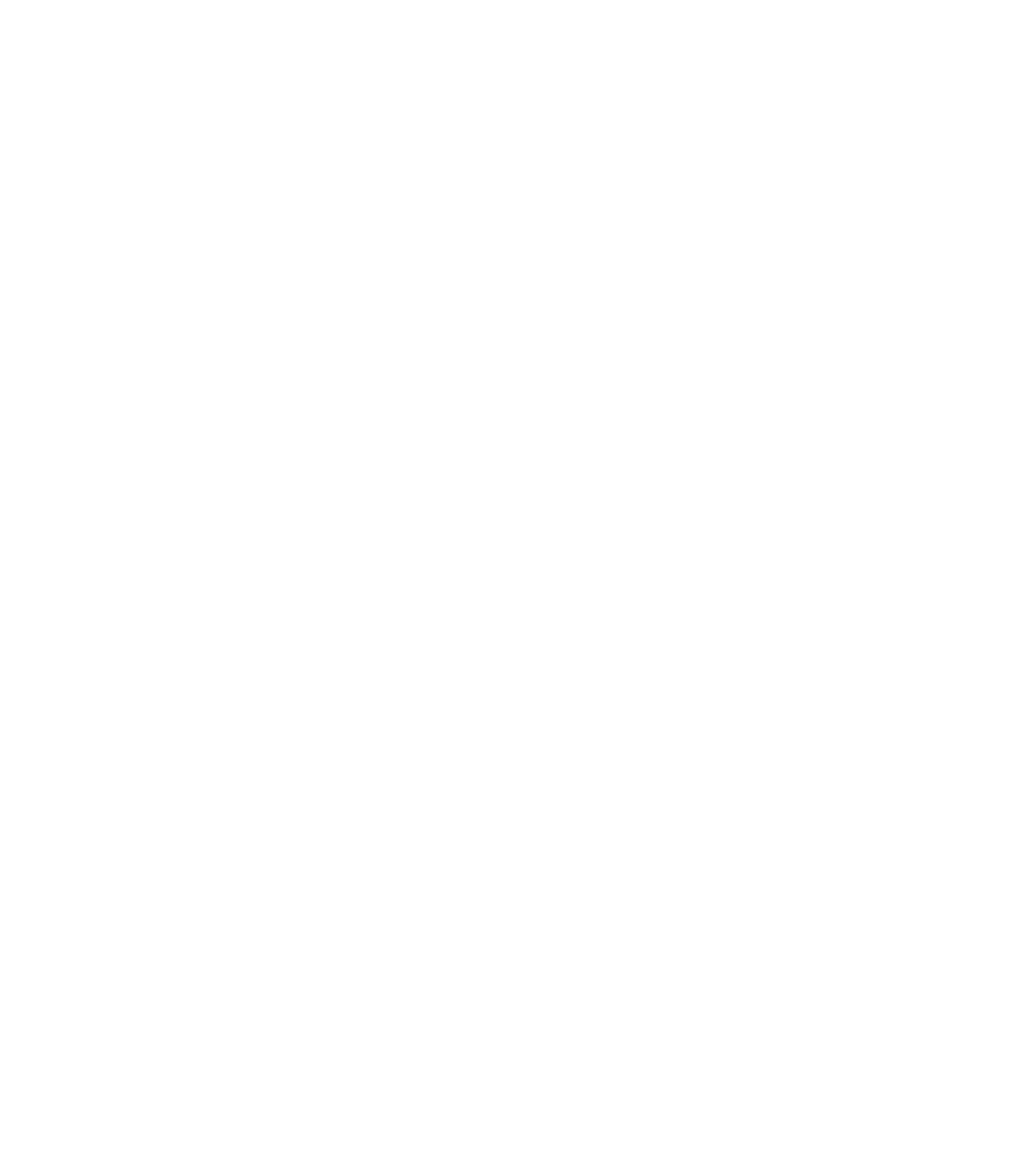
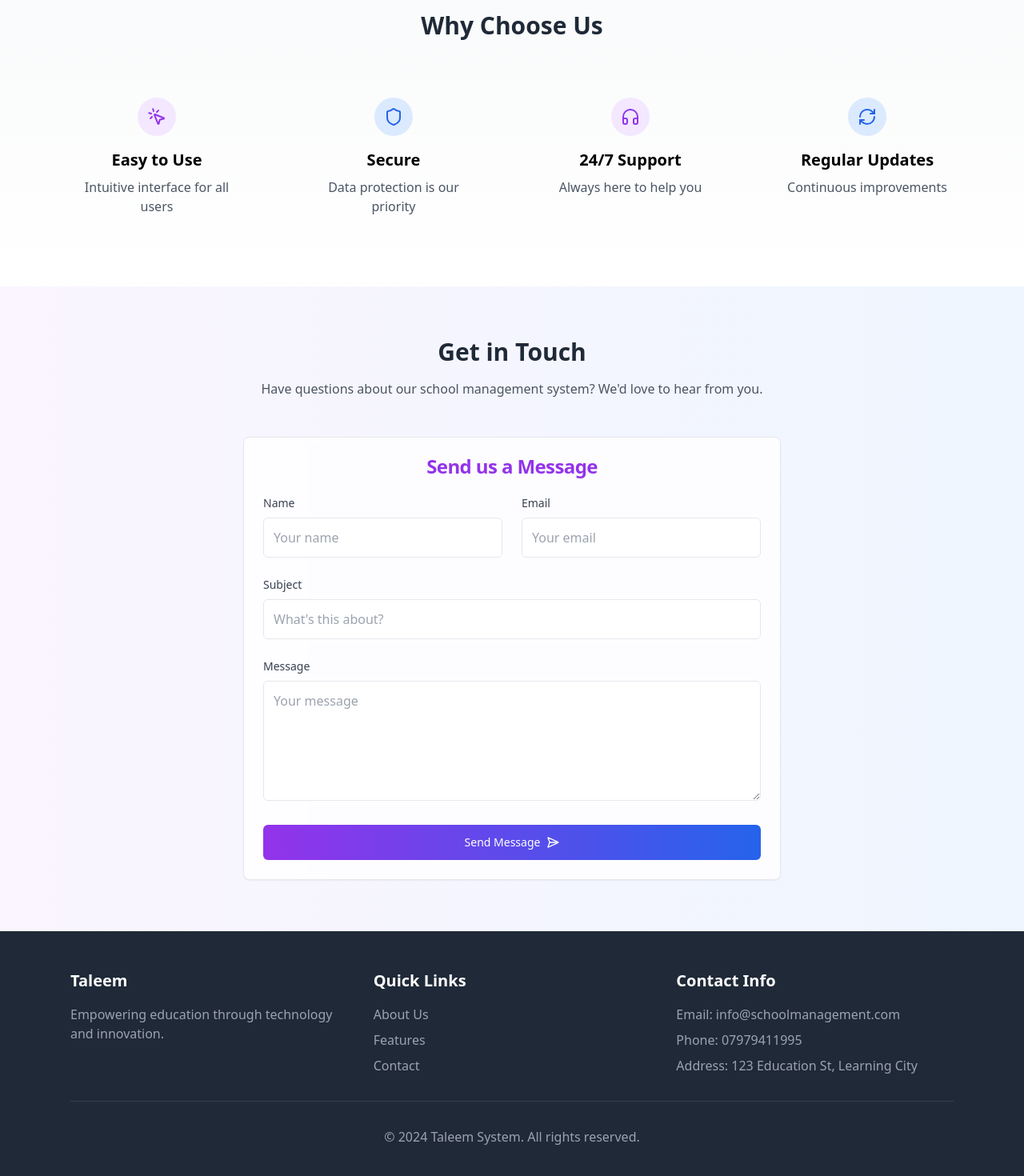
Before and after one commit to MAIsmail1/SchoolManagementSystem, a React (Create React App) app: page / in a window 1280 px wide. Shown: the part 866-2336 px from the top of the page at 80% size. Before the commit the page ends 864 px from the top, so only its background shows below. Built offline with nearby package versions, Linux system fonts and the light colour scheme.

Commit message:
taleem. added contact form and made changes to ui.

```diff
--- a/src/App.js
+++ b/src/App.js
@@ -3,9 +3,10 @@
 import { BrowserRouter as Router, Routes, Route, useLocation } from 'react-router-dom';
 import { Card, CardContent, CardHeader, CardTitle } from './components/common/card';
 import { Button } from './components/common/button';
-import { GraduationCap } from 'lucide-react';
+import { GraduationCap, MousePointerClick, Shield, HeadphonesIcon, RefreshCw} from 'lucide-react';
 import { AuthProvider } from './contexts/AuthContext';
 import Navigation from './components/layout/Navigation';
+import ContactForm from './components/layout/ContactForm.js';
 
 // AppContent component to handle route changes and state
 const AppContent = () => {
@@ -56,14 +57,15 @@
     return Object.keys(newErrors).length === 0;
   };
 
-  // Landing Page Component
+  // Landing Page Component in App.js
 const LandingPage = () => (
-    <div className="min-h-screen bg-gradient-to-b from-blue-50 to-white">
+  <div className="min-h-screen">
+    {/* Hero Section */}
     <div className="px-6 py-16 bg-gradient-to-r from-purple-100 to-blue-100">
       <div className="max-w-6xl mx-auto text-center">
         <GraduationCap className="w-16 h-16 mx-auto mb-6 text-purple-600" />
         <h1 className="text-4xl font-bold text-gray-800 mb-4">
-            Welcome to School Management System
+          Welcome to Taleem
         </h1>
         <p className="text-xl text-gray-600 mb-8">
           Empowering education through seamless management and communication
@@ -75,48 +77,151 @@
       </div>
     </div>
 
-      <div className="py-16 px-6">
+    {/* Features Section */}
+    <div className="py-16 px-6 bg-white">
       <div className="max-w-6xl mx-auto">
         <h2 className="text-3xl font-bold text-center text-gray-800 mb-12">
           Our Features
         </h2>
         <div className="grid md:grid-cols-3 gap-8">
-            <Card>
+          <Card className="hover:shadow-lg transition-shadow duration-300">
             <CardHeader>
               <CardTitle>Student Management</CardTitle>
             </CardHeader>
             <CardContent>
               <p className="text-gray-600">
-                  Efficiently manage enrollments and track student progress.
+                Efficiently manage enrollments and track student progress. Keep detailed records
+                and monitor academic performance.
               </p>
             </CardContent>
           </Card>
-            <Card>
+          <Card className="hover:shadow-lg transition-shadow duration-300">
             <CardHeader>
               <CardTitle>Teacher Portal</CardTitle>
             </CardHeader>
             <CardContent>
               <p className="text-gray-600">
-                  Easy access to class schedules and student information.
+                Easy access to class schedules, student information, and grading tools.
+                Streamline your teaching workflow.
               </p>
             </CardContent>
           </Card>
-            <Card>
+          <Card className="hover:shadow-lg transition-shadow duration-300">
             <CardHeader>
               <CardTitle>Parent Access</CardTitle>
             </CardHeader>
             <CardContent>
               <p className="text-gray-600">
                 Monitor your child's progress and communicate with teachers.
+                Stay involved in your child's education.
               </p>
             </CardContent>
           </Card>
         </div>
       </div>
     </div>
+
+    {/* Benefits Section */}
+<div className="py-16 px-6 bg-gradient-to-b from-gray-50 to-white">
+  <div className="max-w-6xl mx-auto">
+    <h2 className="text-3xl font-bold text-center text-gray-800 mb-12">
+      Why Choose Us
+    </h2>
+    <div className="grid md:grid-cols-2 lg:grid-cols-4 gap-8">
+      <div className="text-center p-6">
+        <div className="w-12 h-12 bg-purple-100 rounded-full flex items-center justify-center mx-auto mb-4">
+          <MousePointerClick className="w-6 h-6 text-purple-600" />
+        </div>
+        <h3 className="text-xl font-semibold mb-2">Easy to Use</h3>
+        <p className="text-gray-600">Intuitive interface for all users</p>
+      </div>
+      <div className="text-center p-6">
+        <div className="w-12 h-12 bg-blue-100 rounded-full flex items-center justify-center mx-auto mb-4">
+          <Shield className="w-6 h-6 text-blue-600" />
+        </div>
+        <h3 className="text-xl font-semibold mb-2">Secure</h3>
+        <p className="text-gray-600">Data protection is our priority</p>
+      </div>
+      <div className="text-center p-6">
+        <div className="w-12 h-12 bg-purple-100 rounded-full flex items-center justify-center mx-auto mb-4">
+          <HeadphonesIcon className="w-6 h-6 text-purple-600" />
+        </div>
+        <h3 className="text-xl font-semibold mb-2">24/7 Support</h3>
+        <p className="text-gray-600">Always here to help you</p>
+      </div>
+      <div className="text-center p-6">
+        <div className="w-12 h-12 bg-blue-100 rounded-full flex items-center justify-center mx-auto mb-4">
+          <RefreshCw className="w-6 h-6 text-blue-600" />
+        </div>
+        <h3 className="text-xl font-semibold mb-2">Regular Updates</h3>
+        <p className="text-gray-600">Continuous improvements</p>
+      </div>
+    </div>
+  </div>
+</div>
+
+    {/* Contact Form Section */}
+<div className="py-16 px-6 bg-gradient-to-r from-purple-50 to-blue-50">
+  {/* Contact Form Section */}
+  <div className="max-w-6xl mx-auto">
+    <div className="text-center mb-12">
+      <h2 className="text-3xl font-bold text-gray-800 mb-4">Get in Touch</h2>
+      <p className="text-gray-600 max-w-2xl mx-auto">
+        Have questions about our school management system? We'd love to hear from you.
+      </p>
+    </div>
+    <div className="max-w-2xl mx-auto">
+      <ContactForm />
+    </div>
+  </div>
+</div>
+
+    {/* Footer */}
+    <footer className="bg-gray-800 text-white py-12">
+      <div className="max-w-6xl mx-auto px-6">
+        <div className="grid md:grid-cols-3 gap-8">
+          <div>
+            <h3 className="text-xl font-semibold mb-4">Taleem</h3>
+            <p className="text-gray-400">
+              Empowering education through technology and innovation.
+            </p>
+          </div>
+          <div>
+            <h3 className="text-xl font-semibold mb-4">Quick Links</h3>
+            <ul className="space-y-2">
+              <li>
+                <a href="#" className="text-gray-400 hover:text-white transition-colors">
+                  About Us
+                </a>
+              </li>
+              <li>
+                <a href="#" className="text-gray-400 hover:text-white transition-colors">
+                  Features
+                </a>
+              </li>
+              <li>
+                <a href="#" className="text-gray-400 hover:text-white transition-colors">
+                  Contact
+                </a>
+              </li>
+            </ul>
+          </div>
+          <div>
+            <h3 className="text-xl font-semibold mb-4">Contact Info</h3>
+            <ul className="space-y-2 text-gray-400">
+              <li>Email: info@schoolmanagement.com</li>
+              <li>Phone: 07979411995</li>
+              <li>Address: 123 Education St, Learning City</li>
+            </ul>
+          </div>
+        </div>
+        <div className="border-t border-gray-700 mt-8 pt-8 text-center text-gray-400">
+          <p>&copy; 2024 Taleem System. All rights reserved.</p>
+        </div>
+      </div>
+    </footer>
   </div>
 );
-
   // Login Page Component
   const LoginPage = () => {
     const [error, setError] = useState('');
--- /dev/null
+++ b/src/components/layout/ContactForm.js
@@ -0,0 +1,156 @@
+// src/components/layout/ContactForm.js
+import React, { useState } from 'react';
+import { Card, CardContent, CardHeader, CardTitle } from '../common/card';
+import { Button } from '../common/button';
+import { SendHorizontal } from 'lucide-react';
+
+const ContactForm = () => {
+  const [formData, setFormData] = useState({
+    name: '',
+    email: '',
+    subject: '',
+    message: ''
+  });
+
+  const [status, setStatus] = useState('');
+
+  const handleChange = (e) => {
+    const { name, value } = e.target;
+    setFormData(prev => ({
+      ...prev,
+      [name]: value
+    }));
+  };
+
+  const handleSubmit = (e) => {
+    e.preventDefault();
+    setStatus('sending');
+
+    // Simulate form submission
+    setTimeout(() => {
+      setStatus('success');
+      setFormData({
+        name: '',
+        email: '',
+        subject: '',
+        message: ''
+      });
+
+      // Reset success message after 3 seconds
+      setTimeout(() => setStatus(''), 3000);
+    }, 1000);
+  };
+
+  return (
+    <Card className="w-full bg-white/80 backdrop-blur-sm">
+      <CardHeader className="text-center pb-6">
+        <CardTitle className="text-2xl text-purple-600">Send us a Message</CardTitle>
+      </CardHeader>
+      <CardContent>
+        <form onSubmit={handleSubmit} className="space-y-6" autoComplete="on">
+          <div className="grid md:grid-cols-2 gap-6">
+            <div>
+              <label
+                htmlFor="contact-name"
+                className="block text-sm font-medium mb-2 text-gray-700"
+              >
+                Name
+              </label>
+              <input
+                id="contact-name"
+                type="text"
+                name="name"
+                value={formData.name}
+                onChange={handleChange}
+                className="w-full p-3 border border-gray-200 rounded-md bg-white focus:outline-none focus:ring-2 focus:ring-purple-500 focus:border-transparent transition-all"
+                placeholder="Your name"
+                autoComplete="name"
+                required
+              />
+            </div>
+
+            <div>
+              <label
+                htmlFor="contact-email"
+                className="block text-sm font-medium mb-2 text-gray-700"
+              >
+                Email
+              </label>
+              <input
+                id="contact-email"
+                type="email"
+                name="email"
+                value={formData.email}
+                onChange={handleChange}
+                className="w-full p-3 border border-gray-200 rounded-md bg-white focus:outline-none focus:ring-2 focus:ring-purple-500 focus:border-transparent transition-all"
+                placeholder="Your email"
+                autoComplete="email"
+                required
+              />
+            </div>
+          </div>
+
+          <div>
+            <label
+              htmlFor="contact-subject"
+              className="block text-sm font-medium mb-2 text-gray-700"
+            >
+              Subject
+            </label>
+            <input
+              id="contact-subject"
+              type="text"
+              name="subject"
+              value={formData.subject}
+              onChange={handleChange}
+              className="w-full p-3 border border-gray-200 rounded-md bg-white focus:outline-none focus:ring-2 focus:ring-purple-500 focus:border-transparent transition-all"
+              placeholder="What's this about?"
+              required
+            />
+          </div>
+
+          <div>
+            <label
+              htmlFor="contact-message"
+              className="block text-sm font-medium mb-2 text-gray-700"
+            >
+              Message
+            </label>
+            <textarea
+              id="contact-message"
+              name="message"
+              value={formData.message}
+              onChange={handleChange}
+              className="w-full p-3 border border-gray-200 rounded-md bg-white focus:outline-none focus:ring-2 focus:ring-purple-500 focus:border-transparent transition-all min-h-[150px] resize-y"
+              placeholder="Your message"
+              required
+            />
+          </div>
+
+          {status === 'success' && (
+            <div className="p-4 text-sm text-green-600 bg-green-50 rounded-md border border-green-200">
+              Thank you for your message! We'll get back to you soon.
+            </div>
+          )}
+
+          <Button
+            type="submit"
+            className="w-full bg-gradient-to-r from-purple-600 to-blue-600 hover:from-purple-700 hover:to-blue-700 text-white font-medium py-3 rounded-md transition-all flex items-center justify-center gap-2"
+            disabled={status === 'sending'}
+          >
+            {status === 'sending' ? (
+              'Sending...'
+            ) : (
+              <>
+                Send Message
+                <SendHorizontal className="w-4 h-4" />
+              </>
+            )}
+          </Button>
+        </form>
+      </CardContent>
+    </Card>
+  );
+};
+
+export default ContactForm;
--- a/src/components/layout/Navigation.js
+++ b/src/components/layout/Navigation.js
@@ -25,7 +25,7 @@
               className="ml-2 text-xl font-bold text-gray-800 cursor-pointer"
               onClick={() => handlePageChange('/', 'home')}
             >
-              School Management
+              Taleem
             </Link>
           </div>
           <div className="flex items-center space-x-4">
```
Lines whose indentation alone changed are shown as unchanged.
